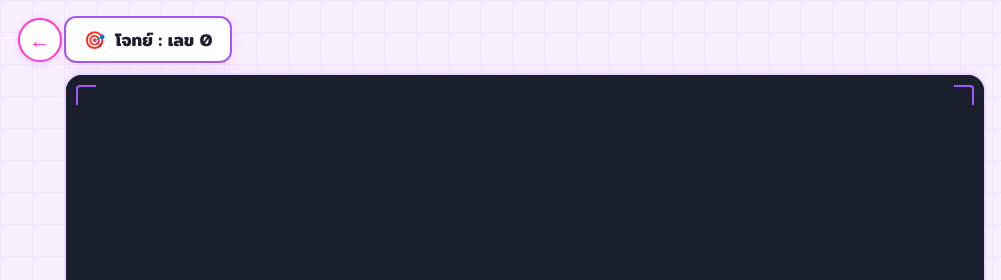
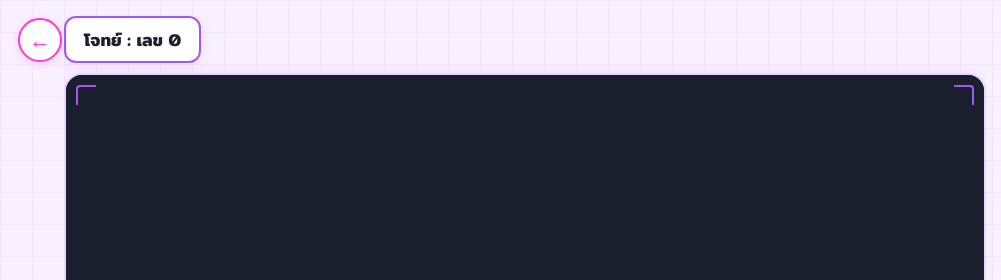
Before and after one commit to azulroses/Signite, a plain HTML site: page practice.html in a window 1280 px wide. Shown: the top 280 px of the page, 0-1001 px from the left. Drawn offline with Linux system fonts and the light colour scheme.

Commit message:
Remove task icon from task label
Removed the task icon from the task label.

```diff
--- a/practice.html
+++ b/practice.html
@@ -21,7 +21,6 @@
     <div class="panel-left">
 
       <div class="task-label">
-        <span class="task-icon">🎯</span>
         <span id="taskName">โจทย์ : เลข 0</span>
       </div>
 
```
